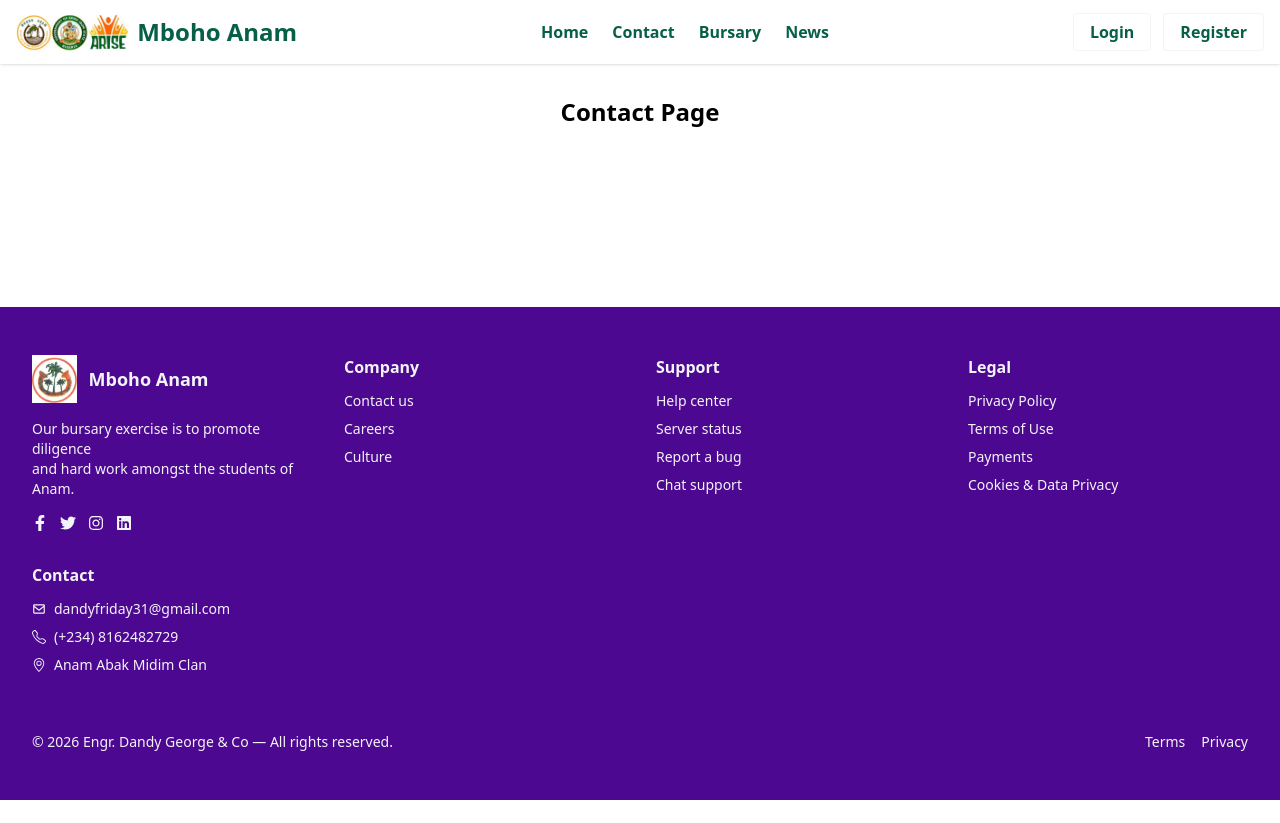
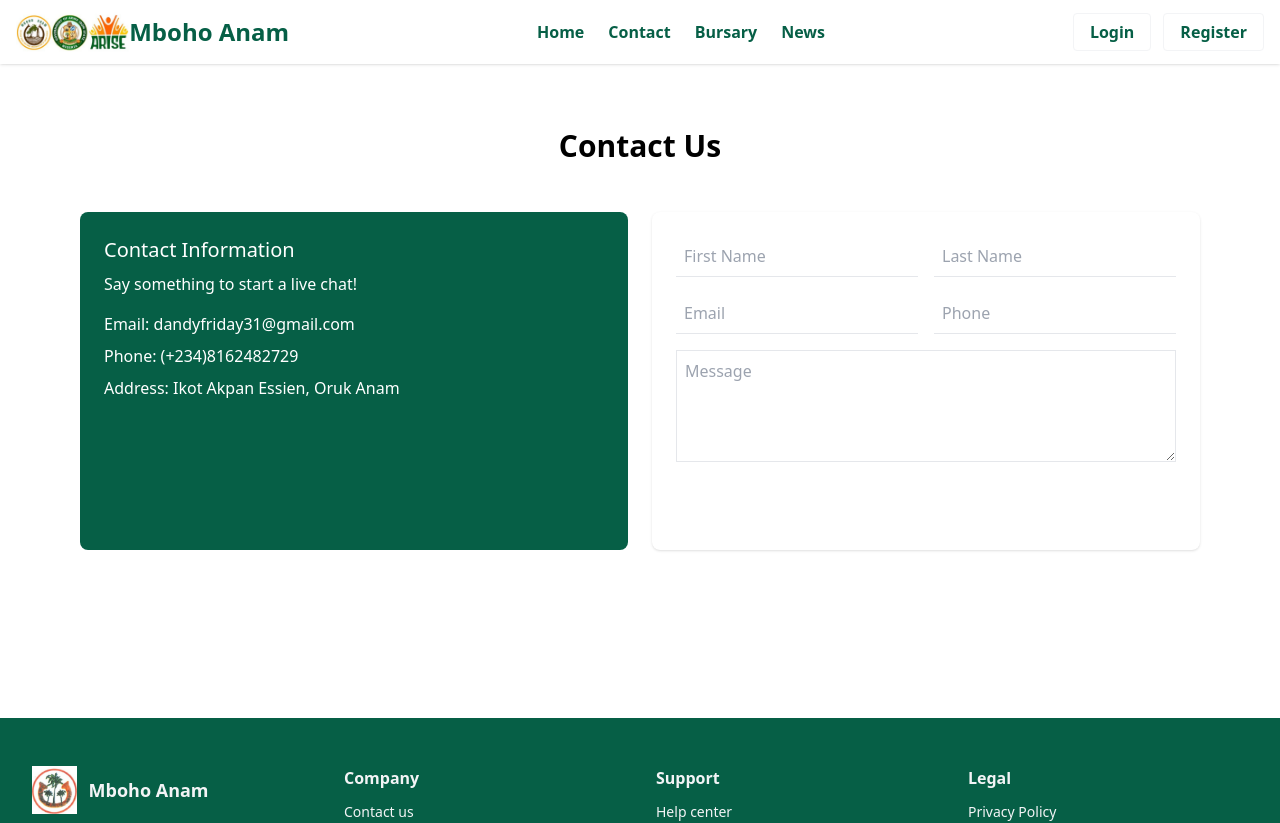
Before and after one commit to DandyFriday/Mboho-Anam-Bursary, a React (Vite) app in the folder client/: page /contact in a window 1280 px wide. Shown: the top 823 px of the page. Before the commit the page ends 800 px from the top, so only its background shows below. Built offline with nearby package versions, Linux system fonts and the light colour scheme.

Commit message:
Color and fonts changes

```diff
--- a/client/src/components/layout/Footer.tsx
+++ b/client/src/components/layout/Footer.tsx
@@ -15,7 +15,7 @@ const footerLinks = [
 
 
 return (
-<footer className="bg-primary text-gray-100 mt-10">
+<footer className="bg-[#065f46] text-gray-100 mt-10">
 <div className="max-w-7xl mx-auto px-4 sm:px-6 lg:px-8 py-12">
 <div className="grid grid-cols-1 md:grid-cols-4 gap-8">
 <div>
@@ -56,8 +56,8 @@ return (
 </div>
 
 
-<div className="mt-8 border-t border-primary/50 pt-6 text-sm flex flex-col md:flex-row justify-between gap-4">
-<p>© {new Date().getFullYear()} Engr. Dandy George & Co — All rights reserved.</p>
+<div className="mt-8 border-t border-orange-400 pt-6 text-sm flex flex-col md:flex-row justify-between gap-4">
+<p>© {new Date().getFullYear()} Engr. Dandy George — All rights reserved.</p>
 <div>
 <Link to="#" className="mr-4">Terms</Link>
 <Link to="#">Privacy</Link>
--- a/client/src/components/sections/Hero.tsx
+++ b/client/src/components/sections/Hero.tsx
@@ -69,12 +69,12 @@ const Hero = () => {
             <Button
               text="Existing User? Login"
               navigateTo="/login"
-              className="bg-white text-primary"
+              className="bg-white text-primary hover:bg-[#f3f4f6]/40 hover:text-[#4b5563]"
             />
             <Button
               text="Apply Bursary"
               navigateTo="/register"
-              className="bg-gold text-dark"
+              className="bg-orange-400 text-white  hover:bg-[#f3f4f6]/40 hover:text-[#4b5563]"
             />
           </div>
         </div>
--- a/client/src/components/sections/LeaderShip.tsx
+++ b/client/src/components/sections/LeaderShip.tsx
@@ -15,7 +15,7 @@ const navigate = useNavigate()
 return (
 <section className="py-12 bg-white">
 <div className="max-w-6xl mx-auto px-4">
-<h2 className="text-2xl md:text-3xl font-bold text-center text-primary mb-8">Leadership Structure of the Mboho Anam</h2>
+<h2 className="text-2xl md:text-4xl font-bold text-center text-primary mb-12">Leadership Structure of the Mboho Anam</h2>
 
 
 <div className="grid grid-cols-1 sm:grid-cols-2 lg:grid-cols-3 gap-6">
--- a/client/src/components/sections/Neighbourhood.tsx
+++ b/client/src/components/sections/Neighbourhood.tsx
@@ -10,10 +10,10 @@ return (
 <section className="py-12 bg-white">
 <div className="max-w-6xl mx-auto px-4 grid grid-cols-1 lg:grid-cols-2 gap-8 items-center">
 <div className="order-2 lg:order-1">
-<h3 className="text-2xl font-bold mb-3">Our Objectives</h3>
+<h3 className="text-3xl font-bold mb-3 text-[#065f46]">Our Objectives</h3>
 <p className="text-sm mb-3">The aim for the establishment of Mboho Anam includes fostering unity, promoting peace, love and respect among the Anam people. Mboho Anam is dedicated to human capital development through scholarships and bursaries.</p>
 <div className="mt-4">
-<Button text="Read More" className="bg-primary text-white" icon={<BsArrowRight />} />
+<Button text="Read More" className="bg-primary text-white  hover:bg-goldSoft hover:text-[#4b5563]" icon={<BsArrowRight />} />
 </div>
 </div>
 
--- a/client/src/components/sections/Sponsors.tsx
+++ b/client/src/components/sections/Sponsors.tsx
@@ -13,7 +13,7 @@ return (
 <img src={assets.Dr_Ikim2} alt="Sponsor" className="w-full rounded-lg shadow-md" />
 </div>
 <div>
-<h3 className="text-xl font-bold mb-2">Mboho Anam</h3>
+<h3 className="text-3xl font-bold mb-2 text-orange-400">Mboho Anam</h3>
 <p>Mboho Anam is the major platform and umbrella of the Anam people to advance their collective goals and well-being—especially in Education, Scholarships and Bursary programs.</p>
 </div>
 </div>
--- a/client/src/components/ui/Card.tsx
+++ b/client/src/components/ui/Card.tsx
@@ -13,14 +13,14 @@ const Card: React.FC<CardProps> = ({
   caption,
   description,
   bgClass = "bg-yellow2",
-  captionClass = "text-primary",
+  captionClass = "text-white",
 }) => {
   return (
     <div
       className={`relative flex flex-col justify-end items-center ${bgClass} p-6 rounded-xl shadow-md overflow-hidden w-full`}
     >
       {/* Background Letter */}
-      <span className="absolute -top-10 right-2 text-[8rem] font-extrabold opacity-15 pointer-events-none select-none">
+      <span className="absolute -top-10 right-2 text-[8rem] font-extrabold opacity-10 pointer-events-none select-none">
         {letter}
       </span>
 
@@ -31,7 +31,7 @@ const Card: React.FC<CardProps> = ({
         >
           {caption}
         </h3>
-        <p className="text-primary text-base md:text-lg">
+        <p className="text-white text-base md:text-lg">
           {description}
         </p>
       </div>
--- a/client/src/pages/Contact.tsx
+++ b/client/src/pages/Contact.tsx
@@ -1,8 +1,44 @@
-const Contact = () => {
+import React, { useState } from 'react';
+import { BsArrowRight } from 'react-icons/bs';
+import Button from '../components/ui/Button';
+
+const Contact: React.FC = () => {
+  const [form, setForm] = useState({ firstName: '', lastName: '', email: '', phone: '', message: '' });
+
+  const handle = (e: React.ChangeEvent<HTMLInputElement | HTMLTextAreaElement>) => {
+    setForm({ ...form, [e.target.name]: e.target.value });
+  };
+
   return (
-    <div className="pt-24 text-center">
-      <h1 className="text-2xl font-bold">Contact Page</h1>
-    </div>
+    <main className="max-w-6xl mx-auto px-4 py-[8rem]">
+      <h2 className="text-3xl font-bold text-center mb-12">Contact Us</h2>
+
+      <div className="grid grid-cols-1 lg:grid-cols-2 gap-6">
+        <div className="bg-[#065f46] text-white p-6 rounded-lg">
+          <h3 className="text-xl mb-2">Contact Information</h3>
+          <p className="mb-4">Say something to start a live chat!</p>
+          <ul className="space-y-2">
+            <li>Email: dandyfriday31@gmail.com</li>
+            <li>Phone: (+234)8162482729</li>
+            <li>Address: Ikot Akpan Essien, Oruk Anam</li>
+          </ul>
+        </div>
+
+        <form className="p-6 bg-white rounded-lg shadow">
+          <div className="grid grid-cols-1 md:grid-cols-2 gap-4">
+            <input name="firstName" value={form.firstName} onChange={handle} placeholder="First Name" className="border-b p-2 outline-none" />
+            <input name="lastName" value={form.lastName} onChange={handle} placeholder="Last Name" className="border-b p-2 outline-none" />
+            <input name="email" value={form.email} onChange={handle} placeholder="Email" className="border-b p-2 outline-none" />
+            <input name="phone" value={form.phone} onChange={handle} placeholder="Phone" className="border-b p-2 outline-none" />
+            <textarea name="message" value={form.message} onChange={handle} placeholder="Message" className="col-span-1 md:col-span-2 border p-2 h-28" />
+          </div>
+
+          <div className="mt-4 text-right">
+            <Button text="Send Message" className="bg-orange-500 text-white" icon={<BsArrowRight />} />
+          </div>
+        </form>
+      </div>
+    </main>
   );
 };
 
--- a/client/src/pages/Home.tsx
+++ b/client/src/pages/Home.tsx
@@ -7,9 +7,9 @@ import Card from "../components/ui/Card";
 
 const features = [
   { letter: "M", caption: "Motivation", description: "Empowering students.", bgClass: "bg-primary", captionClass: "text-white" },
-  { letter: "B", caption: "Bursary", description: "Financial support.", bgClass: "bg-gold", captionClass: "text-dark" },
+  { letter: "B", caption: "Bursary", description: "Financial support.", bgClass: "bg-orange-400", captionClass: "text-dark" },
   { letter: "O", caption: "Opportunity", description: "Creating growth.", bgClass: "bg-primary", captionClass: "text-white" },
-  { letter: "H", caption: "Hope", description: "A brighter future.", bgClass: "bg-gold", captionClass: "text-dark" },
+  { letter: "H", caption: "Hope", description: "A brighter future.", bgClass: "bg-orange-400", captionClass: "text-dark" },
   { letter: "O", caption: "Organization", description: "Unified effort.", bgClass: "bg-primary", captionClass: "text-white" },
 ];
 
```
Also changed, not shown: client/src/components/layout/Navbar.tsx (+1 -68 lines), client/src/components/sections/CardsSection.tsx (+2 -27 lines), client/tailwind.config.js (+40 -0 lines).
